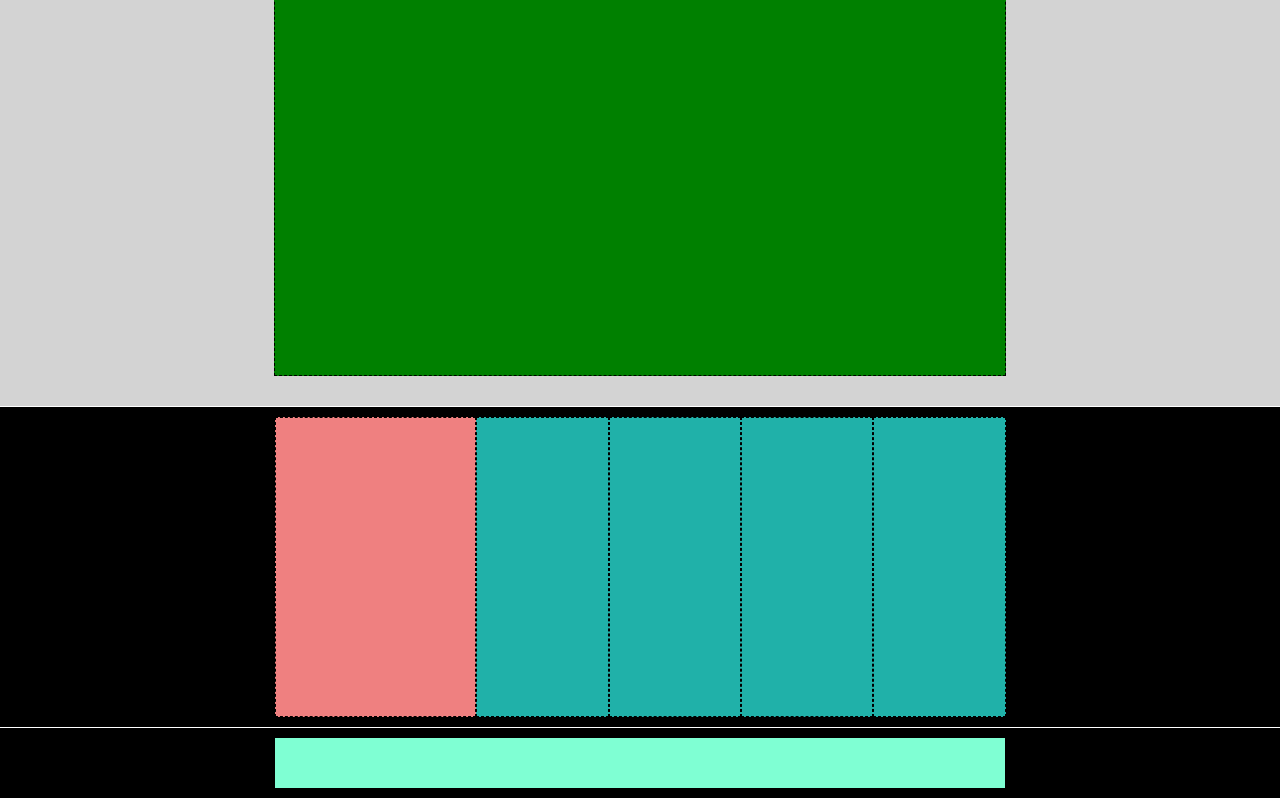
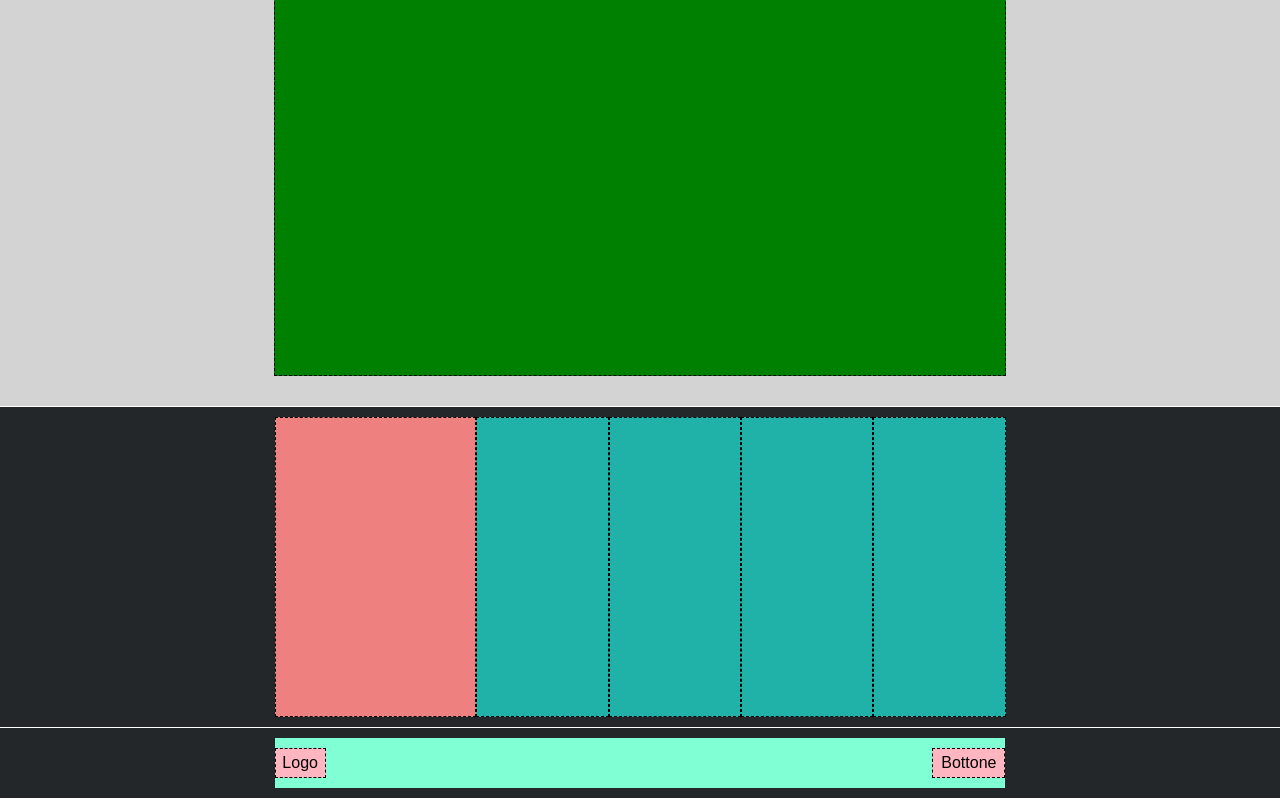
Before and after one commit to gianmaria-fadda/htmlcss-struttura-discord, a plain HTML site: page index.html in a window 1280 px wide. Shown: the part 1694-2493 px from the top of the page. Drawn offline with Linux system fonts and the light colour scheme.

Commit message:
fine esercizio

```diff
--- a/css/style.css
+++ b/css/style.css
@@ -132,7 +132,7 @@ nav {
 }
 
 .container-dark {
-    background-color: black;
+    background-color: #23272A;
     margin: 1px auto;
     padding: 10px;
     display: flex;
@@ -162,5 +162,23 @@ nav {
     height: 50px;
     display: flex;
     background-color: #7FFFD3;
-    justify-content: flex-end;
+    justify-content: space-between;
 }
+
+.logo2-container {
+    height: 30px;
+    width: 7%;
+    text-align: center;
+    align-self: center;
+    align-content: center;
+    background-color: #FFB6C1;
+}
+
+.bottone-container {
+    height: 30px;
+    width: 10%;
+    text-align: center;
+    align-self: center;
+    align-content: center;
+    background-color: #FFB6C1;
+}
--- a/index.html
+++ b/index.html
@@ -74,7 +74,12 @@
             <footer>
                 <div class="container-dark">
                     <div class="container-lightgreen">
-
+                        <div class="logo2-container border-dashed">
+                            Logo
+                        </div>
+                        <div class="bottone-container border-dashed">
+                            Bottone
+                        </div>
                     </div>
                 </div>
             </footer>
```
